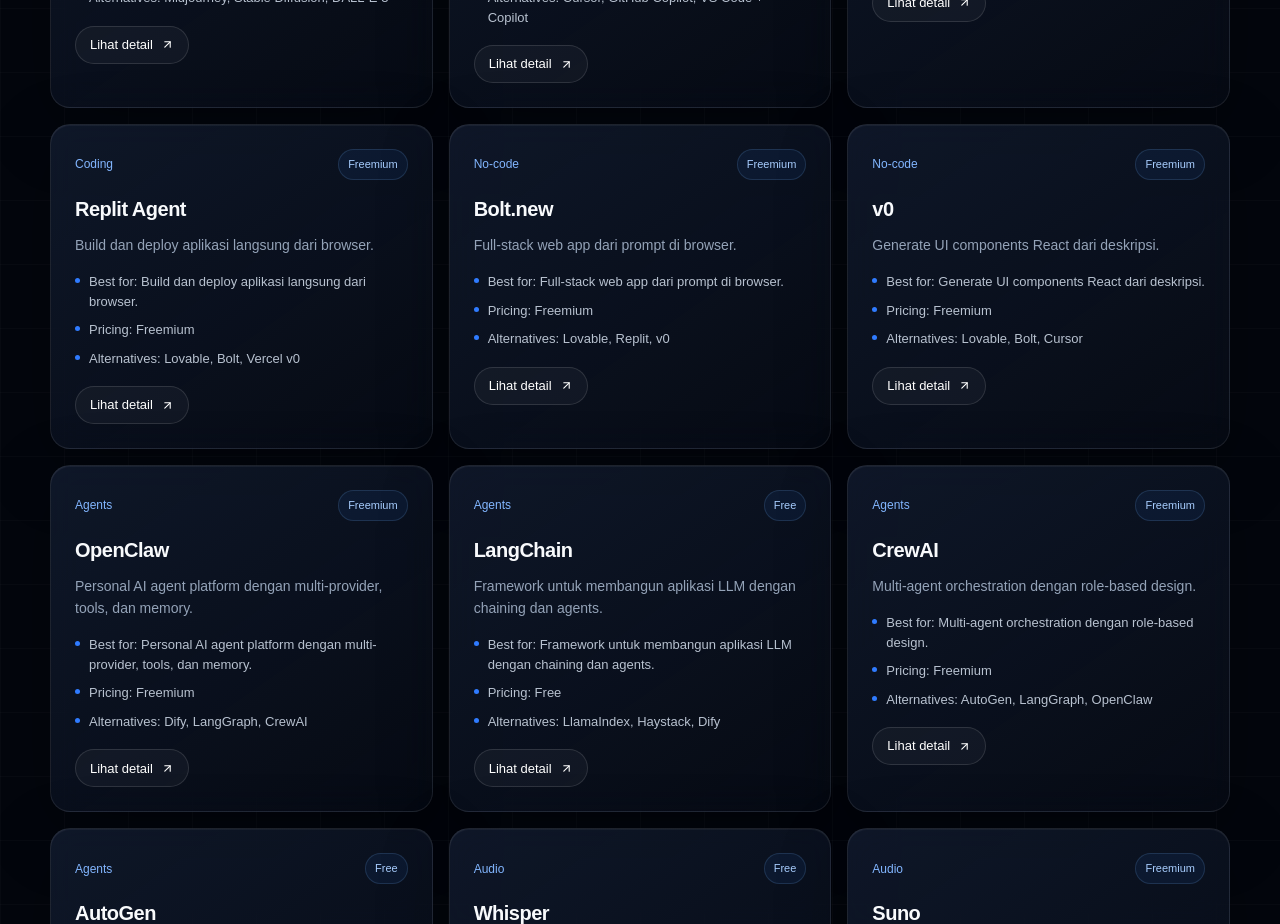
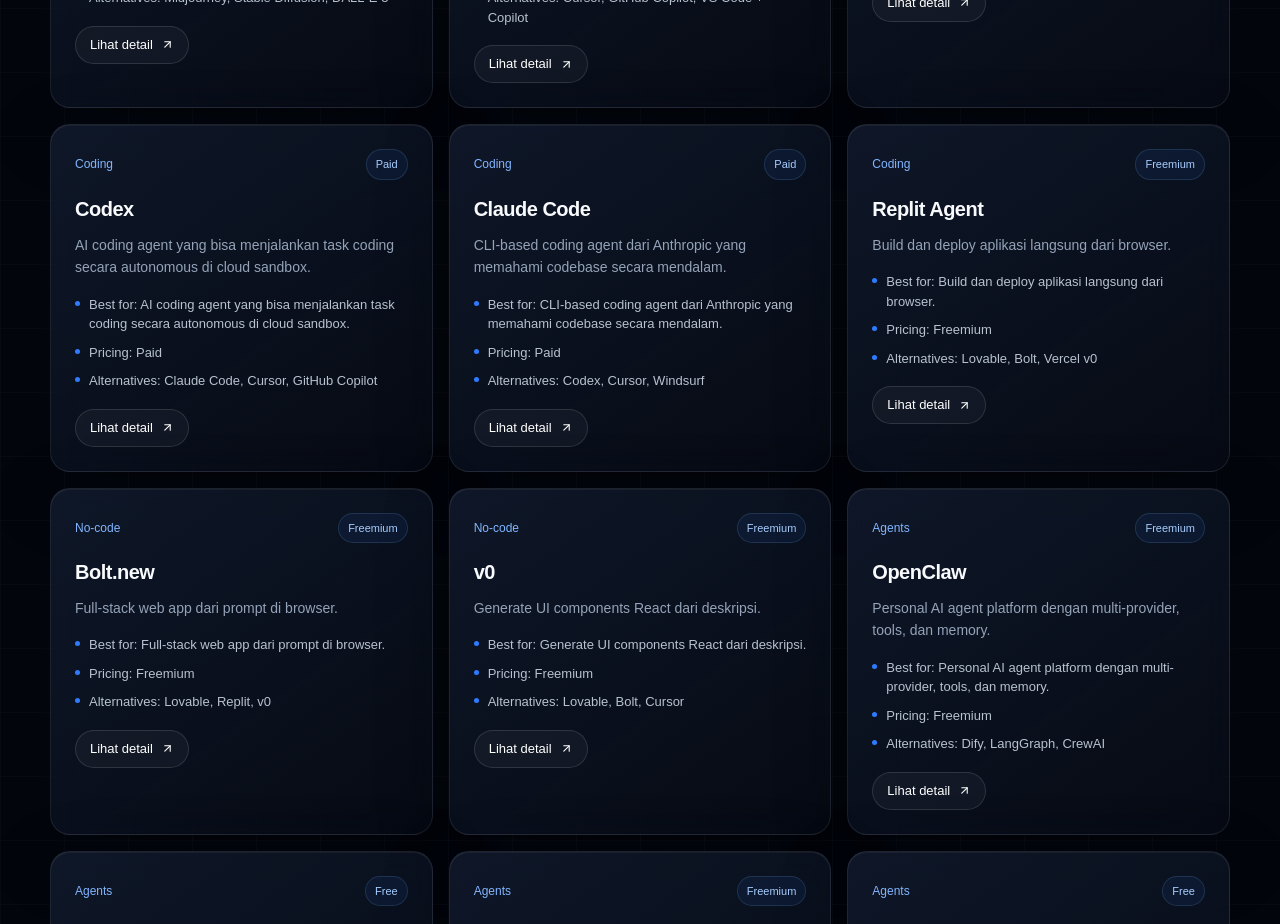
Before and after one commit to oktavian3/ai-learning-os, a Next.js app: page /tools in a window 1280 px wide. Shown: the part 3960-4884 px from the top of the page. Built offline with nearby package versions, Linux system fonts and the light colour scheme.

Commit message:
feat: add Codex and Claude Code to coding tools

```diff
--- a/src/data/expanded.ts
+++ b/src/data/expanded.ts
@@ -167,6 +167,8 @@
   {title:"Leonardo AI",category:"Design",level:"Pemula",pricing:"Freemium",url:"https://leonardo.ai",bestFor:"Image generation dengan fine-tuning dan style control.",when:["Membuat aset game","Product mockup","Consistent character"],not:["Photo editing detail","Tanpa understanding model training"],mistakes:["Tidak menggunakan pre-trained models","Tidak train custom model","Tidak manage credits"],workflow:["Pilih model","Tulis prompt","Atur style parameters","Generate","Fine-tune dengan img2img"],alternatives:["Midjourney","Stable Diffusion","DALL-E 3"]},
   {title:"Windsurf",category:"Coding",level:"Menengah",pricing:"Freemium",url:"https://codeium.com/windsurf",bestFor:"AI coding assistant dengan codebase awareness yang kuat.",when:["Menjelajahi kode kompleks","Refactor terarah","Menulis test dan dokumentasi"],not:["Deploy tanpa review","Akses ke production credentials"],mistakes:["Tidak membaca diff sebelum apply","Tidak menjalankan test","Terlalu trust suggested code"],workflow:["Buka file target","Gunakan chat untuk konteks","Apply perubahan kecil","Review diff","Jalankan test"],alternatives:["Cursor","GitHub Copilot","VS Code + Copilot"]},
   {title:"GitHub Copilot",category:"Coding",level:"Pemula",pricing:"Paid",url:"https://github.com/features/copilot",bestFor:"Code completion inline dan chat di IDE.",when:["Menulis boilerplate code","Learning syntax baru","Autocomplete repetitif"],not:["Security-critical code tanpa review","Memahami business logic"],mistakes:["Accept suggestion tanpa baca","Tidak memahami apa yang di-generate","Tidak menggunakan Copilot Chat"],workflow:["Tulis comment atau function signature","Review suggestion","Accept atau modify","Test output","Commit"],alternatives:["Cursor","Windsurf","Tabnine"]},
+  {title:"Codex",category:"Coding",level:"Menengah",pricing:"Paid",url:"https://openai.com/codex",bestFor:"AI coding agent yang bisa menjalankan task coding secara autonomous di cloud sandbox.",when:["Task coding yang bisa didelegasikan","Bug fix dan refactor terarah","Menulis test dan dokumentasi"],not:["Task yang butuh context bisnis kompleks","Deploy ke production langsung"],mistakes:["Tidak mendefinisikan task dengan jelas","Tidak review output sebelum merge","Tidak mengecek security implications"],workflow:["Define task spec","Run di sandbox","Review diff","Test","Merge"],alternatives:["Claude Code","Cursor","GitHub Copilot"]},
+  {title:"Claude Code",category:"Coding",level:"Menengah",pricing:"Paid",url:"https://claude.ai/features/claude-code",bestFor:"CLI-based coding agent dari Anthropic yang memahami codebase secara mendalam.",when:["Exploring dan refactoring kode besar","Menulis test dan documentation","Debugging dengan konteks luas"],not:["Task yang butuh visual preview","Akses ke GUI tools"],mistakes:["Tidak membaca plan sebelum execute","Tidak verify output","Terlalu aggressive dalam refactor"],workflow:["Describe tujuan","Review plan","Execute per step","Verify results","Commit"],alternatives:["Codex","Cursor","Windsurf"]},
   {title:"Replit Agent",category:"Coding",level:"Pemula",pricing:"Freemium",url:"https://replit.com",bestFor:"Build dan deploy aplikasi langsung dari browser.",when:["Prototype web app cepat","Learning coding dengan AI","Internal tool"],not:["Production apps dengan scale besar","Complex backend logic"],mistakes:["Tidak mendefinisikan requirements jelas","Tidak test setelah generate","Deploy tanpa review security"],workflow:["Tulis deskripsi app","Review generated plan","Build iteratively","Test features","Deploy"],alternatives:["Lovable","Bolt","Vercel v0"]},
   {title:"Bolt.new",category:"No-code",level:"Pemula",pricing:"Freemium",url:"https://bolt.new",bestFor:"Full-stack web app dari prompt di browser.",when:["MVP cepat","Internal dashboard","Proof of concept"],not:["Complex state management","Production auth"],mistakes:["Brief terlalu besar","Tidak cek data flow","Tidak test edge cases"],workflow:["Tulis app description","Review architecture","Iterate features","Test flows","Deploy"],alternatives:["Lovable","Replit","v0"]},
   {title:"v0",category:"No-code",level:"Pemula",pricing:"Freemium",url:"https://v0.dev",bestFor:"Generate UI components React dari deskripsi.",when:["Membuat UI prototype","Component library","Landing page"],not:["Backend logic","Complex state management"],mistakes:["Tidak customize setelah generate","Tidak check responsive","Tidak integrate dengan project"],workflow:["Describe component","Generate variants","Copy code","Customize style","Integrate"],alternatives:["Lovable","Bolt","Cursor"]},
```
